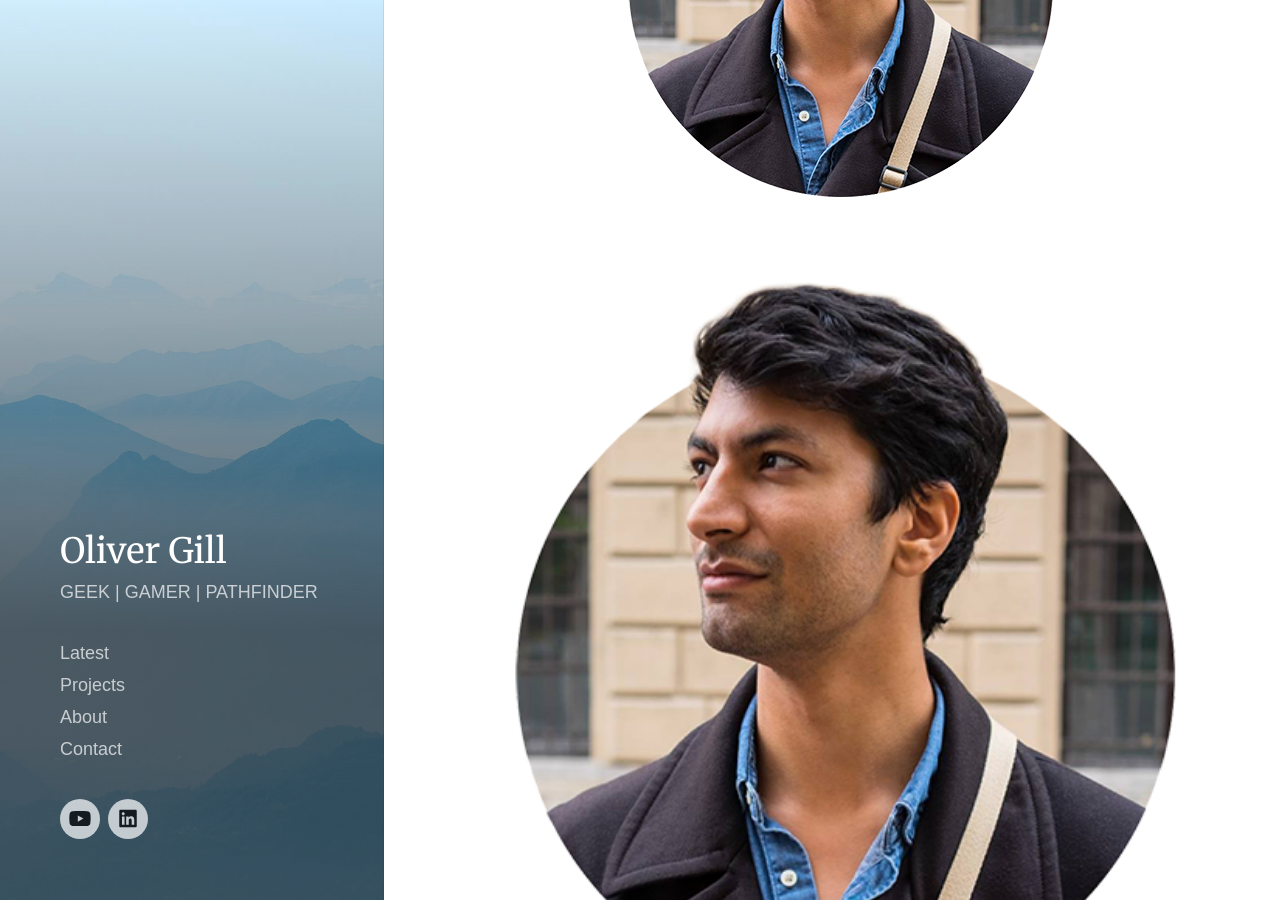
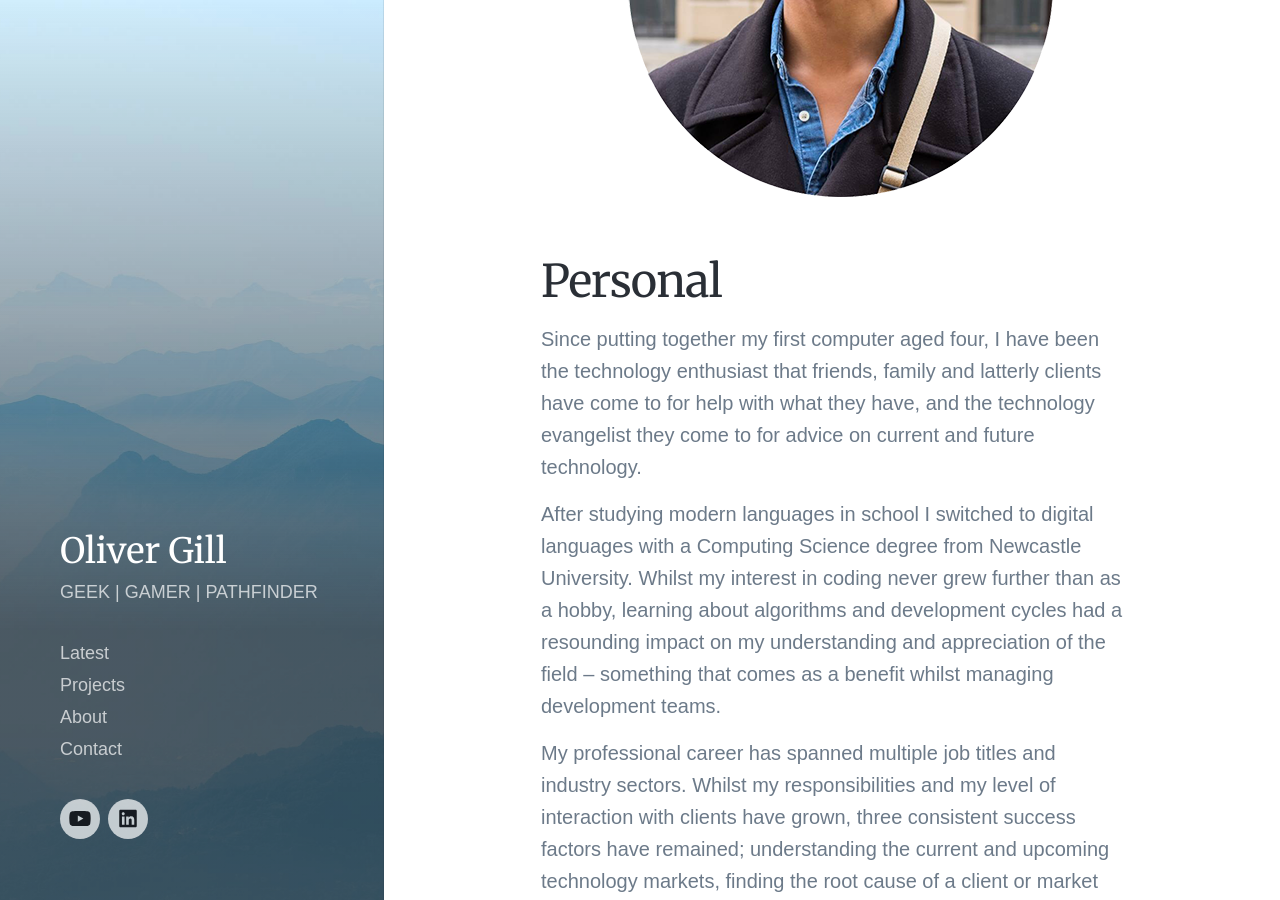
Before and after one commit to olivergillcom/olivergillblog.github.io, a Jekyll site: the page built from _pages/about.md, in a window 1280 px wide and 900 px high, scrolled down 470 px. Built offline with Jekyll 4.4.1, drawn with Linux system fonts in a browser that asks for light colours; nearby versions of some CDN libraries; some web fonts are replaced.

Commit message:
Update about.md

```diff
--- a/_pages/about.md
+++ b/_pages/about.md
@@ -6,10 +6,6 @@ featured_image: /images/demo/demo-portrait.jpg
 ---
 
 ![](/images/pages/about/cutout.png)
-
-<div class="gallery" data-columns="1">
-    <img src="/images/pages/about/cutout.png">
-</div>
 
 # Personal
 
```
